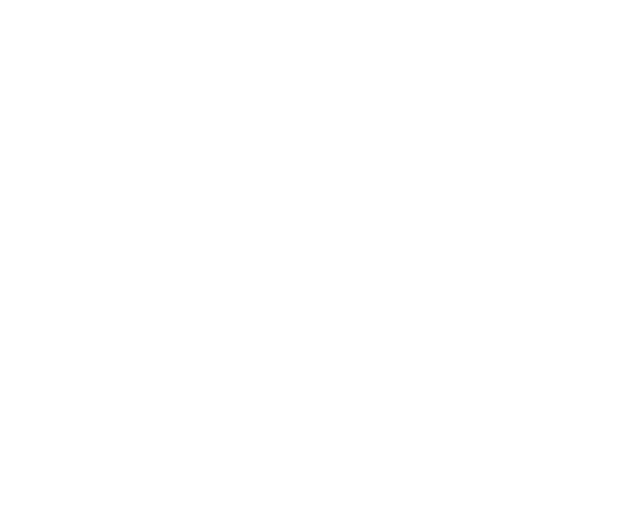
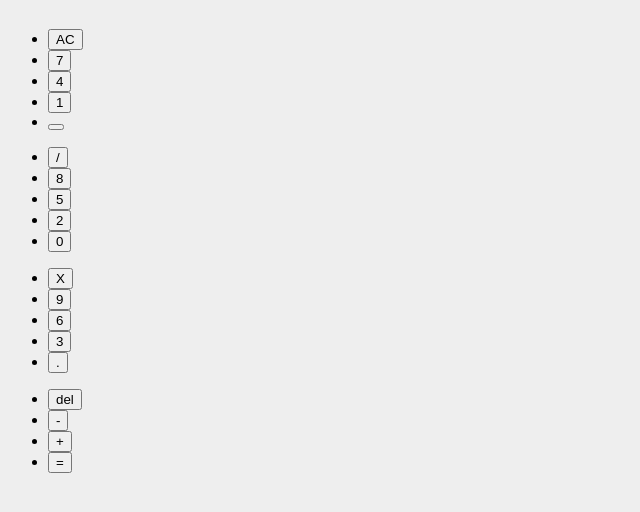
Before and after one commit to JonPeterP/calculator, a plain HTML site: page index.html in a window 1280 px wide. Shown: the whole page, without its empty margins (0-640 px from the left). Drawn offline with Linux system fonts and the light colour scheme.

Commit message:
Add basic html

```diff
--- a/index.html
+++ b/index.html
@@ -10,7 +10,84 @@
 <body>
 
 
+    <div class="divCalculator">
+        <div class = "divResult">
+            <h2 class="txtHistory"></h2>
+            <h1 class = "txtResult"></h1>
+            <div class ="divButtons">
 
+                <ul class="btn-column1">
+                    <li>
+                        <button class="btnAC">AC</button>
+                    </li>
+                    <li>
+                        <button class="btn7">7</button>
+                    </li>
+                    <li>
+                        <button class="btn4">4</button>
+                    </li>
+                    <li>
+                        <button class="btn1">1</button>
+                    </li>
+                    <li>
+                        <button class="btnBlank"> </button>
+                    </li>
+                </ul>
+                <ul class="btn-column2">
+                    <li>
+                        <button class="btnDivide">/</button>
+                    </li>
+                    <li>
+                        <button class="btn8">8</button>
+                    </li>
+                    <li>
+                        <button class="btn5">5</button>
+                    </li>
+                    <li>
+                        <button class="btn2">2</button>
+                    </li>
+                    <li>
+                        <button class="btn0">0</button>
+                    </li>
+                </ul>
+                <ul class="btn-column3">
+                    <li>
+                        <button class="btnMutiply">X</button>
+                    </li>
+                    <li>
+                        <button class="btn9">9</button>
+                    </li>
+                    <li>
+                        <button class="btn6">6</button>
+                    </li>
+                    <li>
+                        <button class="btn3">3</button>
+                    </li>
+                    <li>
+                        <button class="btnDecimal">.</button>
+                    </li>
+                </ul>
+                <ul class="btn-column4">
+                    <li>
+                        <button class="btnDelete">del</button>
+                    </li>
+                    <li>
+                        <button class="btnSubtract">-</button>
+                    </li>
+                    <li>
+                        <button class="btnAdd">+</button>
+                    </li>
+                    <li>
+                        <button class="btnEquals">=</button>
+                    </li>
+                </ul>
+
+
+            </div>
+
+        </div>
+
+    </div>
     <script src="./calculator.js"></script>
 </body>
 </html>
--- a/style.css
+++ b/style.css
@@ -0,0 +1,17 @@
+body{
+    background-color: #EEEEEE;
+    display: flex;
+    min-height: 100vh;
+}
+
+
+/*
+graybg: #EEEEEE;
+Darkmode color:
+top - #22252D
+bottom - #2A2D37
+button - #282B33
+operator-txt - #E78386
+white-txt - #FBFCFC
+
+*/
```
